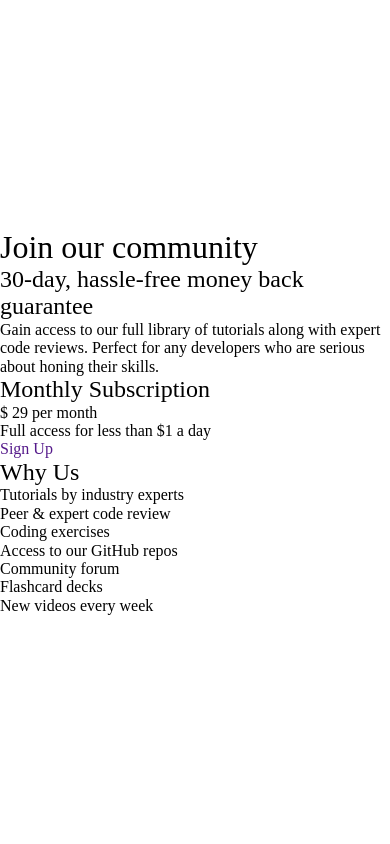
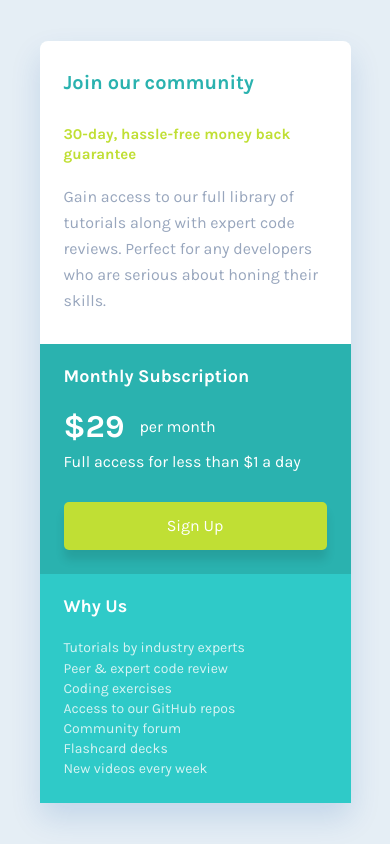
Before and after one commit to KrzysztofGrudzien/frontend-mentor-single-price-grid-component, a plain HTML site: page index.html in a window 390 px wide. Drawn offline with Linux system fonts and the light colour scheme.

Commit message:
add styles for mobile version

```diff
--- a/css/style.css
+++ b/css/style.css
@@ -1,13 +1,15 @@
 :root {
     /* ------- COLORS ------- */
-    --color-primary: hsl(177, 68%, 64%);
-    --color-secondary: hsl(12, 94%, 65%);
-    --color-tertiary: hsl(33, 100%, 70%);
-    --color-text: hsl(20, 33%, 98%);
-    --color-text-dark: hsl(244, 23%, 12%);
+    --color-bg: hsl(205, 44%, 93%);
+    --color-primary: hsl(179, 62%, 43%);
+    --color-primary-light: hsl(179, 62%, 49%);
+    --color-secondary: hsl(71, 73%, 54%);
+    --color-text: hsl(218, 22%, 67%);
+    --color-text-light: hsl(0, 0%, 100%);
 
     /* ------- RADIUS ------- */
-    --radius: 8px;
+    --radius-8: 8px;
+    --radius-5: 5px;
 }
 
 /* ------- BASIC ------- */
@@ -40,9 +42,11 @@ ul {
 
 body {
     align-items: center;
+    background-color: var(--color-bg);
     display: flex;
     font-size: 1.6rem;
     font-weight: 400;
+    font-family: 'Karla', 'Arial', 'Helvetica', sans-serif;
     justify-content: center;
     min-height: 100vh;
 }
@@ -66,6 +70,92 @@ a:active {
 
 /* ------- CARD ------- */
 
+.card {
+    background-color: var(--color-text-light);
+    box-shadow: 0 15px 30px hsla(212, 100%, 33%, 0.149);
+    border-radius: var(--radius-8);
+    display: flex;
+    flex-direction: column;
+    margin: 0 3.2rem;
+    max-width: 311px;
+}
+
+.card__title {
+    color: var(--color-primary);
+    font-size: 2rem;
+    font-weight: 700;
+    padding: 3rem 2.4rem;
+}
+
+.card__subtitle {
+    color: var(--color-secondary);
+    font-size: 1.5rem;
+    font-weight: 700;
+    line-height: 2rem;
+    padding: 0 2.4rem 2rem 2.4rem;
+}
+
+.card__description {
+    color: var(--color-text);
+    line-height: 2.6rem;
+    padding: 0 2.4rem;
+}
+
+.subscription {
+    background-color: var(--color-primary);
+    color: var(--color-text-light);
+    font-size: 1.4rem;
+    margin-top: 3rem;
+    padding: 0 2.4rem 2.4rem 2.4rem;
+}
+
+.subscription__price {
+    align-items: center;
+    display: flex;
+    font-size: 1.6rem;
+}
+
+.subscription__price > span {
+    font-size: 3.2rem;
+    font-weight: 700;
+    margin-right: 1.5rem;
+}
+
+.subscription__link {
+    align-items: center;
+    background-color: var(--color-secondary);
+    box-shadow: 0 10px 10px hsla(0, 0%, 0%, 0.1);
+    border-radius: var(--radius-5);
+    color: var(--color-text-light);
+    display: flex;
+    justify-content: center;
+    font-size: 1.6rem;
+    line-height: 4.8rem;
+}
+
+.subscription__description {
+    font-size: 1.6rem;
+    padding: 0.8rem 0 3rem 0;
+}
+
+.subscription__title,
+.about__title {
+    font-size: 1.8rem;
+    font-weight: 700;
+    padding: 2.2rem 0;
+}
+
+.about {
+    background-color: var(--color-primary-light);
+    color: var(--color-text-light);
+    padding: 0 2.4rem 2.4rem 2.4rem;
+}
+
+.about__list-item {
+    font-size: 1.4rem;
+    opacity: 0.8;
+    padding: 0.2rem 0;
+}
 /* ------- PHONE ------- */
 
 /* ------- DESKTOP ------- */
--- a/index.html
+++ b/index.html
@@ -4,6 +4,9 @@
         <meta charset="UTF-8" />
         <meta name="viewport" content="width=device-width, initial-scale=1.0" />
         <link rel="icon" type="image/png" sizes="32x32" href="./images/favicon-32x32.png" />
+        <link rel="preconnect" href="https://fonts.googleapis.com" />
+        <link rel="preconnect" href="https://fonts.gstatic.com" crossorigin />
+        <link href="https://fonts.googleapis.com/css2?family=Karla:wght@400;700&display=swap" rel="stylesheet" />
         <link rel="stylesheet" href="css/normalize.css" />
         <link rel="stylesheet" href="css/style.css" />
         <title>Frontend Mentor | Single Price Grid Component</title>
@@ -20,7 +23,7 @@
                 <div class="container">
                     <div class="subscription">
                         <h2 class="subscription__title">Monthly Subscription</h2>
-                        <div class="subscription__price">&dollar; 29 per month</div>
+                        <div class="subscription__price"><span>&dollar;29</span> per month</div>
                         <p class="subscription__description">Full access for less than &dollar;1 a day</p>
                         <a href="" class="subscription__link">Sign Up</a>
                     </div>
```
